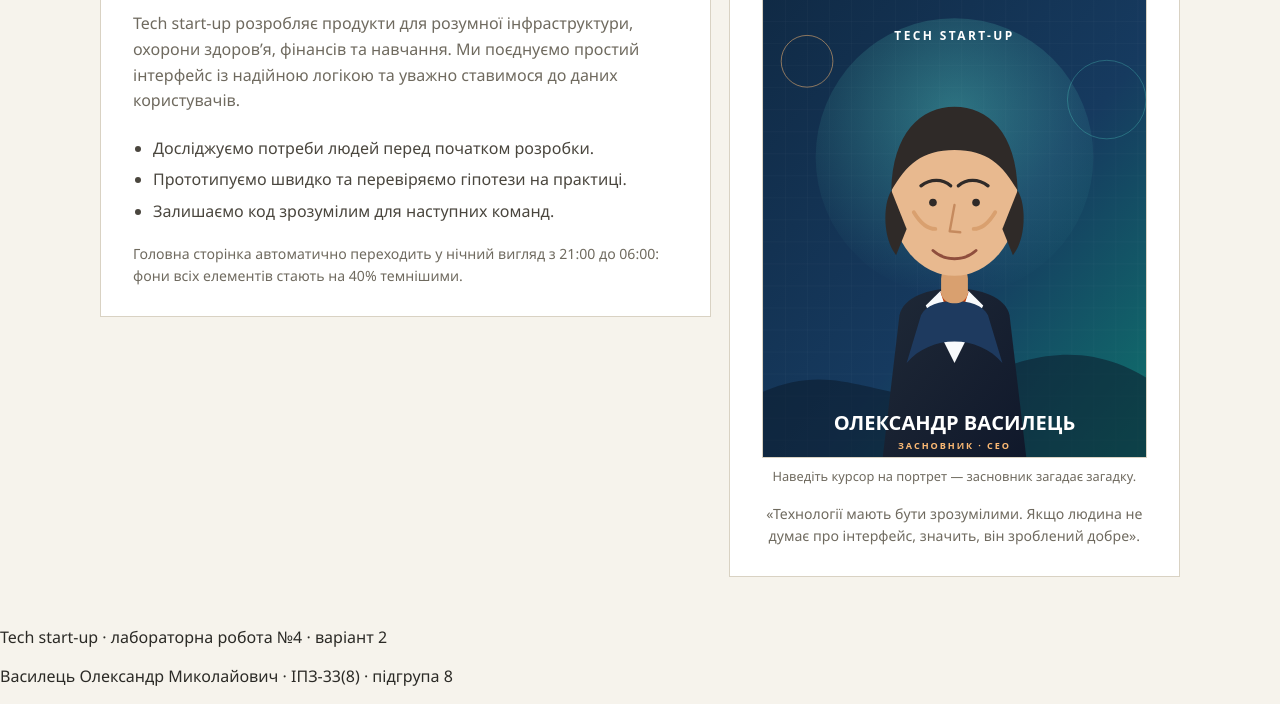
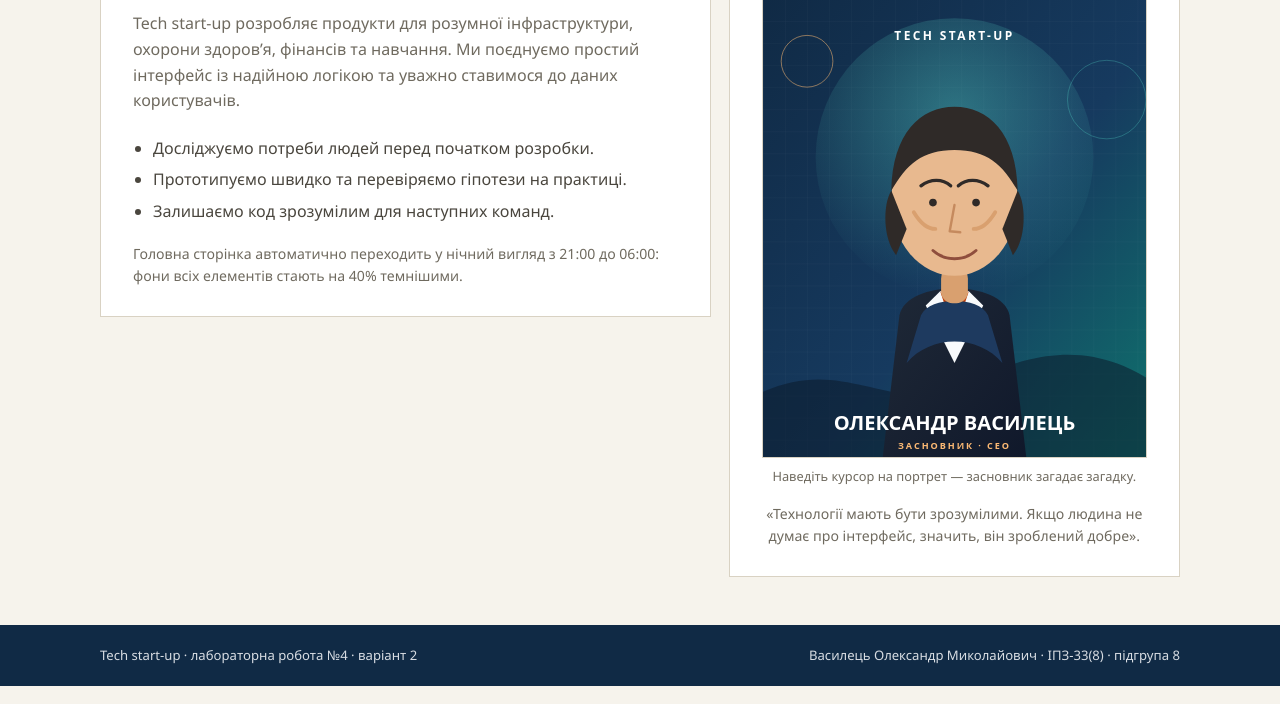
Before and after one commit to nedeflexaaa/Frontend_lab4, a plain HTML site: page index.html in a window 1280 px wide. Shown: the part 613-1317 px from the top of the page. Drawn offline with Linux system fonts and the light colour scheme.

Commit message:
add footer

```diff
--- a/style.css
+++ b/style.css
@@ -834,3 +834,24 @@ textarea:focus {
 .riddle-feedback.is-error {
     color: var(--danger);
 }
+
+.site-footer {
+    padding: 20px 0;
+    background-color: var(--navy-dark);
+    color: #d8dde3;
+}
+
+.footer-inner {
+    display: flex;
+    flex-wrap: wrap;
+    align-items: center;
+    justify-content: space-between;
+    gap: 8px;
+    width: min(1080px, calc(100% - 40px));
+    margin-inline: auto;
+    font-size: 0.82rem;
+}
+
+.footer-inner p {
+    margin: 0;
+}
```
